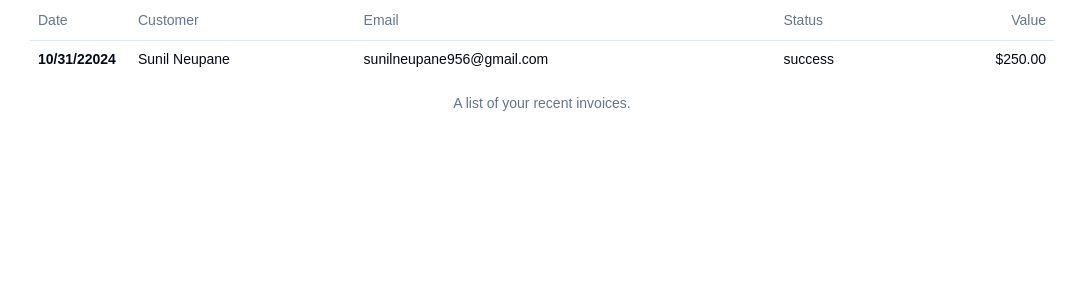
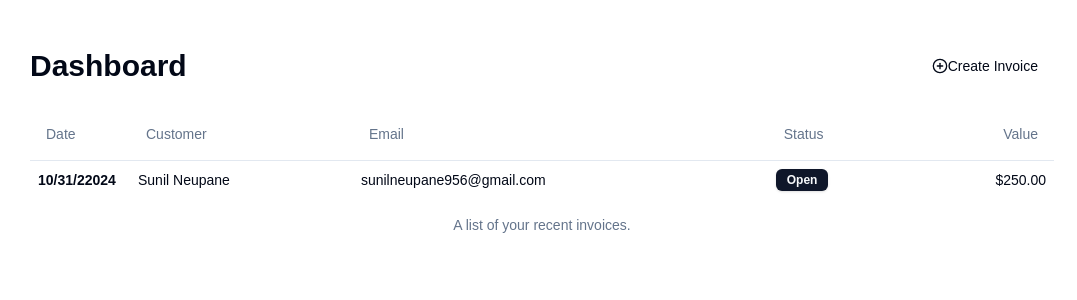
Before and after one commit to SunilNeupane77/invoice-app, a Next.js app: page /dashboard in a window 1280 px wide. Shown: the top 300 px of the page, without its empty margins (98-1175 px from the left). Built offline with nearby package versions, Linux system fonts and the light colour scheme.

Commit message:
dasnbord page

```diff
--- a/src/app/dashboard/page.tsx
+++ b/src/app/dashboard/page.tsx
@@ -1,3 +1,5 @@
+import { Badge } from "@/components/ui/badge";
+import { Button } from "@/components/ui/button";
 import {
     Table,
     TableBody,
@@ -7,37 +9,54 @@ import {
     TableHeader,
     TableRow,
 } from "@/components/ui/table";
+import { CirclePlus } from "lucide-react";
+import Link from "next/link";
 
 export default function Home() {
   return (
-    <main className=" flex flex-col justify-center h-full text-center gap-6 max-w-5xl mx-auto">
+    <main className=" flex flex-col justify-center h-full text-center gap-6 max-w-5xl mx-auto my-12">
+        <div className=" flex justify-between">
+        <h1 className="text-3xl font-semibold justify-center text-center">Dashboard</h1>
+        <p>
+            <Button variant="ghost" className="inline-flex" asChild>
+                <Link href="/invoices/new">
+                <CirclePlus className="h-4 w-4 gap-2"/>
+                Create Invoice
+                </Link>
+            </Button>
+        </p>
+        </div>
       <Table>
         <TableCaption>A list of your recent invoices.</TableCaption>
         <TableHeader>
           <TableRow>
-      <TableHead className="w-[100px]">Date</TableHead>
-      <TableHead>Customer</TableHead>
-      <TableHead>Email</TableHead>
-      <TableHead>Status</TableHead>
-      <TableHead className="text-right">Value</TableHead>
+            <TableHead className="w-[100px] p-4">Date
+
+            </TableHead>
+            <TableHead className="p-4" >Customer</TableHead>
+          <TableHead className="p-4">Email</TableHead>
+            <TableHead className="p-4">Status</TableHead>
+            <TableHead className="text-right p-4">Value</TableHead>
           </TableRow>
         </TableHeader>
         <TableBody>
           <TableRow>
             <TableCell className=" text-left font-medium">
-       <span className="font-semibold">
-       10/31/22024
-       </span>
-
+              <span className="font-semibold">10/31/22024</span>
             </TableCell>
             <TableCell className="text-left">Sunil Neupane</TableCell>
-      <TableCell className="text-left">sunilneupane956@gmail.com</TableCell>
-      <TableCell className="text-left">success</TableCell>
+            <TableCell className="text-left">
+              sunilneupane956@gmail.com
+            </TableCell>
+            <TableCell className="text-left">
+                <Badge >
+                      Open
+                </Badge>
+            </TableCell>
             <TableCell className="text-right">$250.00</TableCell>
           </TableRow>
         </TableBody>
       </Table>
-
     </main>
   );
 }
```
Lines whose indentation alone changed are shown as unchanged.
